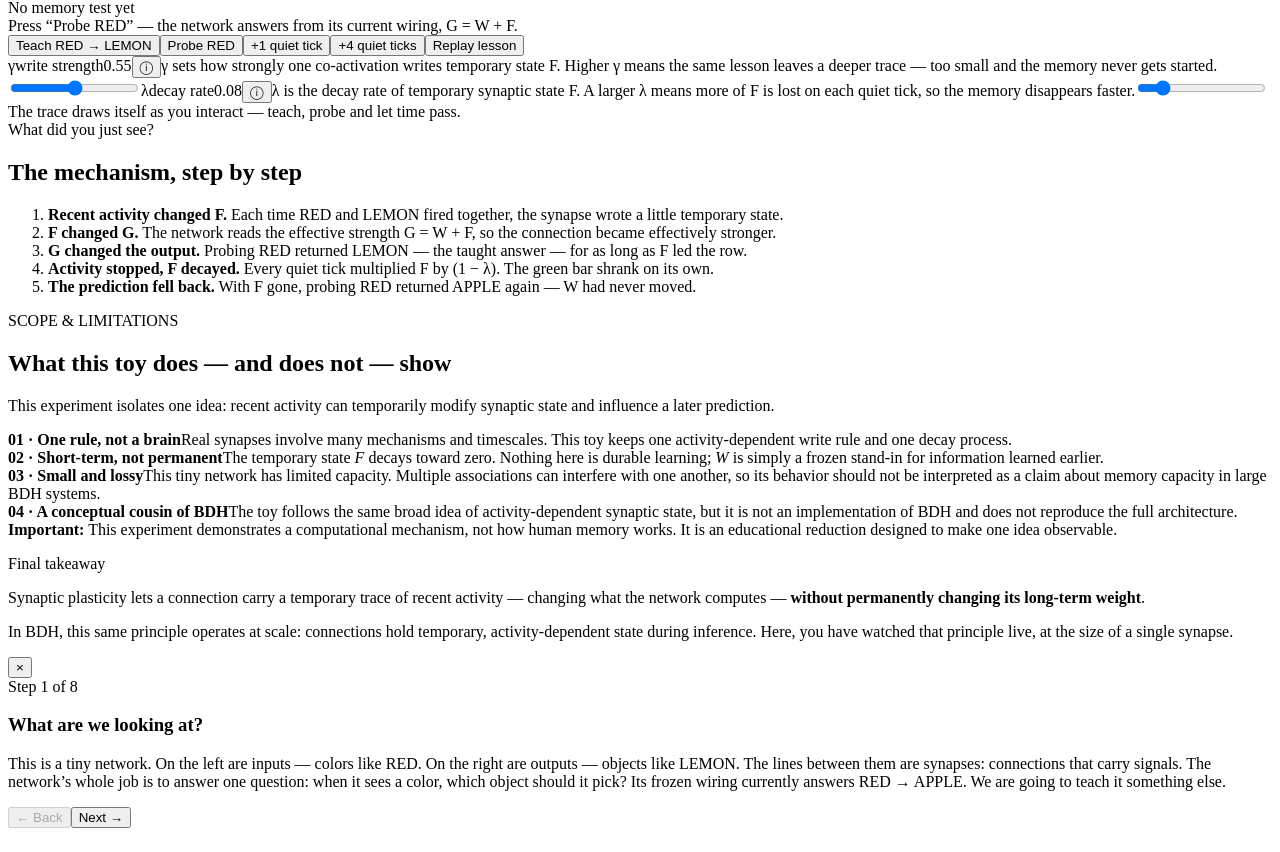
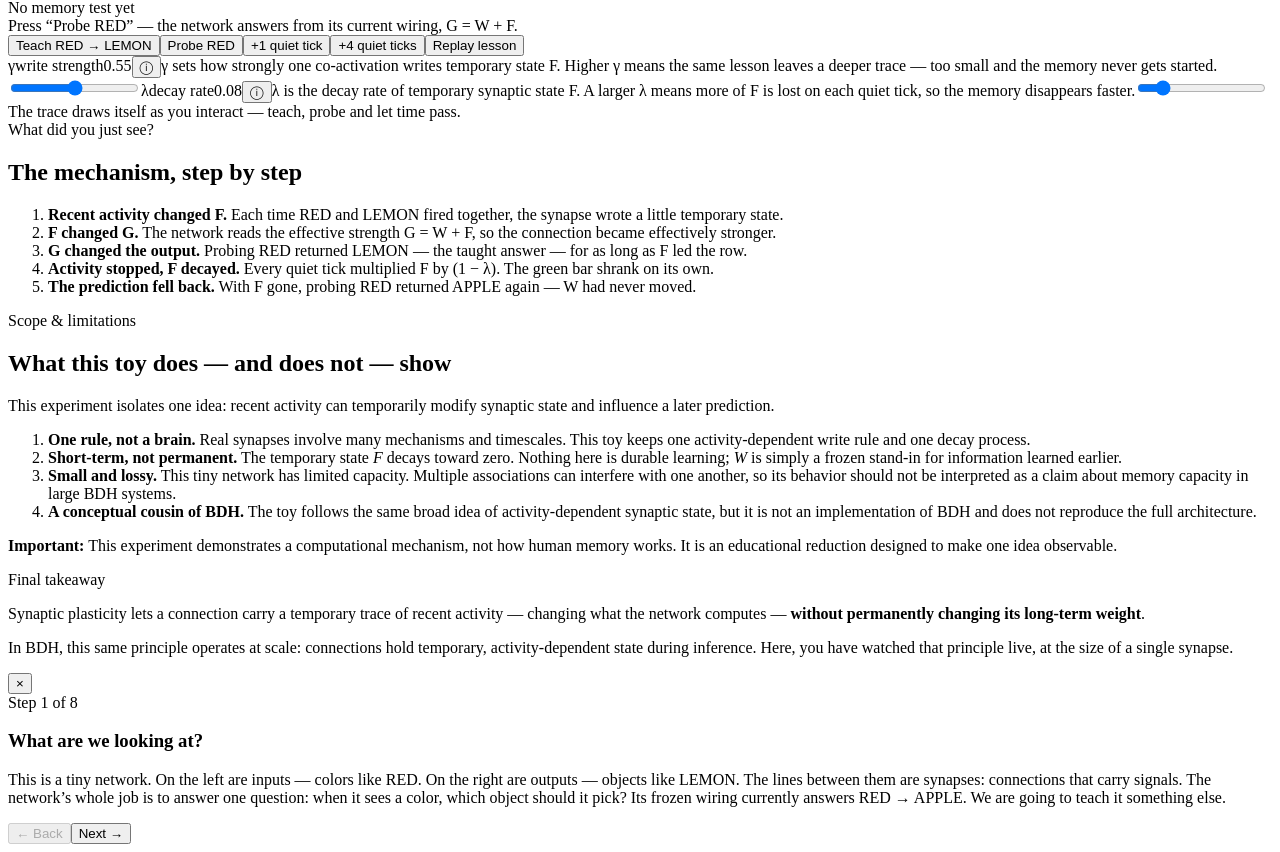
Before and after one commit to hrdkkmr/synaptic_plasticity_bdh_explainer, a React (Vite) app: page / in a window 1280 px wide. Shown: the part 1752-2604 px from the top of the page. Built offline with nearby package versions, Linux system fonts and the light colour scheme; the HTML template or start-up script is replaced by a standard one.

Commit message:
Updated content and ui

```diff
--- a/src/App.tsx
+++ b/src/App.tsx
@@ -166,43 +166,51 @@ export default function App() {
         </Section>
 
         {/* ================= LIMITATIONS ================= */}
-        <section className="limitations-section">
-        <div className="section-kicker">SCOPE & LIMITATIONS</div>
+        <Section
+  id="limitations"
+  kicker="Scope & limitations"
+  title="What this toy does — and does not — show"
+>
+  <p className="section-intro">
+    This experiment isolates one idea: recent activity can temporarily
+    modify synaptic state and influence a later prediction.
+  </p>
 
-        <h2>What this toy does — and does not — show</h2>
+  <ol className="limitations-list">
+    <li>
+      <b>One rule, not a brain.</b>{" "}
+      Real synapses involve many mechanisms and timescales. This toy keeps
+      one activity-dependent write rule and one decay process.
+    </li>
 
-        <p className="section-intro">This experiment isolates one idea: recent activity can temporarily modify synaptic state and influence a later prediction.</p>
+    <li>
+      <b>Short-term, not permanent.</b>{" "}
+      The temporary state <i>F</i> decays toward zero. Nothing here is
+      durable learning; <i>W</i> is simply a frozen stand-in for information
+      learned earlier.
+    </li>
 
-        <div className="limitations-grid">
-        <div className="limitation-card">
-        <b>01 · One rule, not a brain</b>
-        <span>Real synapses involve many mechanisms and timescales. This toy keeps one activity-dependent write rule and one decay process.</span>
-        </div>
+    <li>
+      <b>Small and lossy.</b>{" "}
+      This tiny network has limited capacity. Multiple associations can
+      interfere with one another, so its behavior should not be interpreted
+      as a claim about memory capacity in large BDH systems.
+    </li>
 
-        <div className="limitation-card">
-        <b>02 · Short-term, not permanent</b>
-        <span>The temporary state <i>F</i> decays toward zero. Nothing here is durable learning; <i>W</i> is simply a frozen stand-in for information learned earlier.
-        </span>
-        </div>
+    <li>
+      <b>A conceptual cousin of BDH.</b>{" "}
+      The toy follows the same broad idea of activity-dependent synaptic
+      state, but it is not an implementation of BDH and does not reproduce
+      the full architecture.
+    </li>
+  </ol>
 
-        <div className="limitation-card">
-        <b>03 · Small and lossy</b>
-        <span>
-        This tiny network has limited capacity. Multiple associations can
-        interfere with one another, so its behavior should not be interpreted
-        as a claim about memory capacity in large BDH systems.
-        </span>
-        </div>
-
-        <div className="limitation-card">
-        <b>04 · A conceptual cousin of BDH</b>
-        <span>The toy follows the same broad idea of activity-dependent synaptic state, but it is not an implementation of BDH and does not reproduce the full architecture.</span>
-        </div>
-        </div>
-
-        <div className="limitation-note">
-       <strong>Important:</strong> This experiment demonstrates a computational mechanism, not how human memory works. It is an educational reduction designed to make one idea observable.</div>
-       </section>
+  <div className="limitation-note">
+    <strong>Important:</strong> This experiment demonstrates a computational
+    mechanism, not how human memory works. It is an educational reduction
+    designed to make one idea observable.
+  </div>
+        </Section>
 
         {/* ================= TAKEAWAY ================= */}
         <section className="takeaway" id="takeaway">
--- a/src/styles.css
+++ b/src/styles.css
@@ -314,20 +314,18 @@ input[type='range']::-moz-range-thumb {
 .trace-empty { padding: 14px 4px; font-size: 13.5px; }
 
 /* ---------- recap / limits / takeaway ---------- */
-.recap { margin: 10px 0 0; padding: 0 0 0 22px; max-width: 780px; }
+.recap { margin: 10px 0 0; padding: 0 0 22px; max-width: 780px; }
 .recap li { margin: 9px 0; color: var(--ink2); font-size: 16px; }
 .recap b { color: var(--ink); }
-.limits-list { margin: 10px 0 0; padding: 0 0 0 22px; max-width: 800px; }
-.limits-list li { margin: 9px 0; color: var(--ink2); font-size: 15.5px; }
-.limits-list b { color: var(--ink); }
-.takeaway {
-  margin-top: 64px; padding: 34px 36px; text-align: center;
-  background: linear-gradient(160deg, #f2fbf5, #eef6fd);
-  border: 1px solid #d5ead9; border-radius: var(--r);
-}
-.takeaway-k { font-size: 12.5px; font-weight: 800; letter-spacing: 0.16em; text-transform: uppercase; color: var(--green-deep); margin: 0 0 8px; }
-.takeaway-line { font-size: clamp(19px, 2.6vw, 24px); font-weight: 650; line-height: 1.45; margin: 0 auto 12px; max-width: 820px; }
-.takeaway-sub { color: var(--ink2); max-width: 720px; margin: 0 auto; font-size: 15.5px; }
+
+.limitations-list { list-style: none; counter-reset: limitation; margin: 24px 0 0; padding: 0; max-width: 800px; }
+.limitations-list li { counter-increment: limitation; position: relative; margin: 0 0 22px; padding: 0 0 22px 52px; color: var(--ink2); font-size: 16px; line-height: 1.55; border-bottom: 1px solid var(--line); }
+.limitations-list li::before { content: counter(limitation, decimal-leading-zero); position: absolute; left: 0; top: 2px; font-size: 12px; font-weight: 800; letter-spacing: .08em; color: var(--ink3); }
+.limitations-list li:last-child { margin-bottom: 0; padding-bottom: 0; border-bottom: none; }
+.limitations-list b { color: var(--ink); }
+
+.limitation-note { max-width: 800px; margin-top: 28px; padding: 16px 18px; border-left: 3px solid var(--green); background: var(--surface2); border-radius: 0 8px 8px 0; color: var(--ink2); font-size: 14.5px; line-height: 1.55; }
+.limitation-note strong { color: var(--ink); }
 
 /* ---------- floating guided-tour modal ---------- */
 .tour-pop {
```
